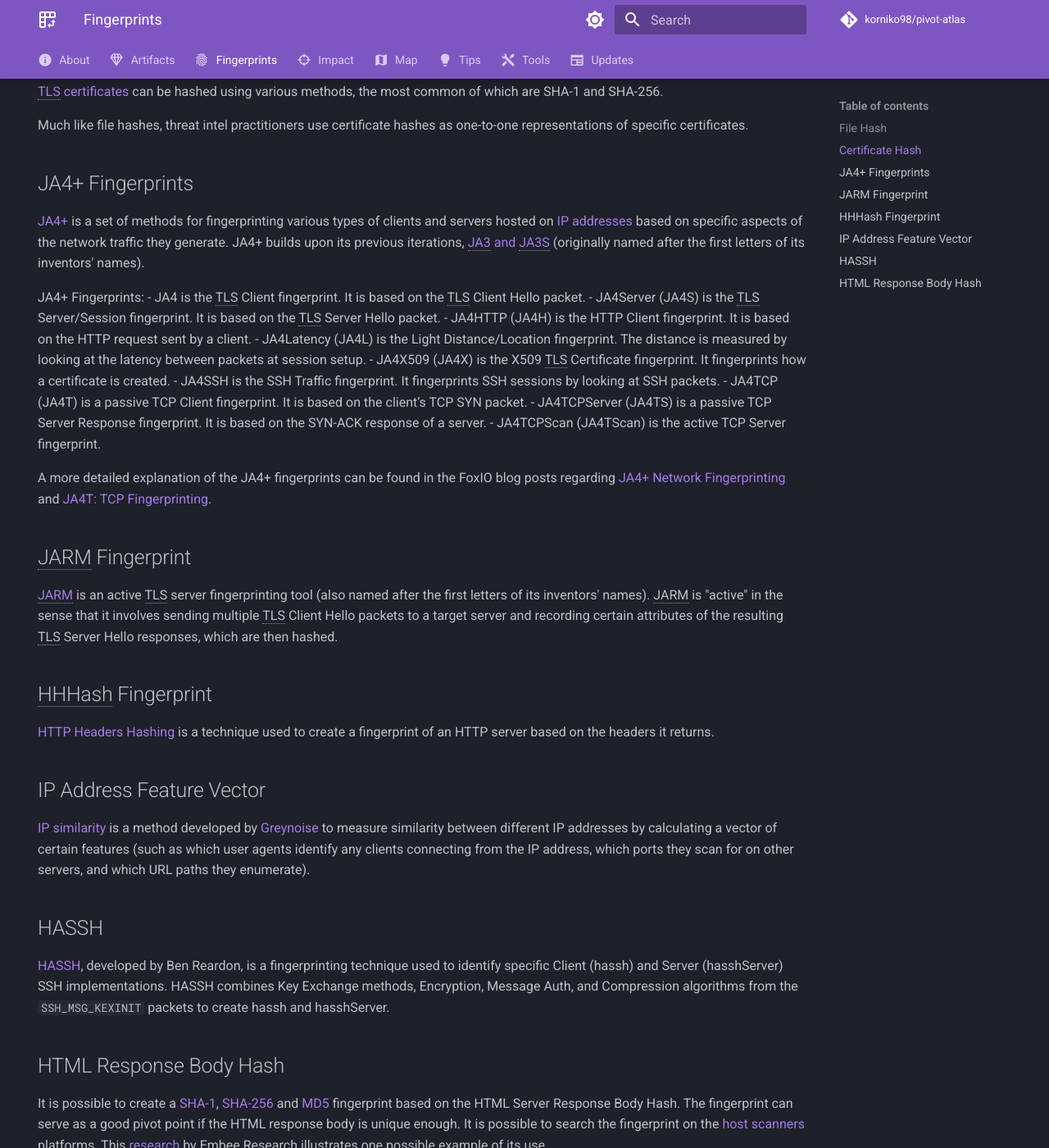
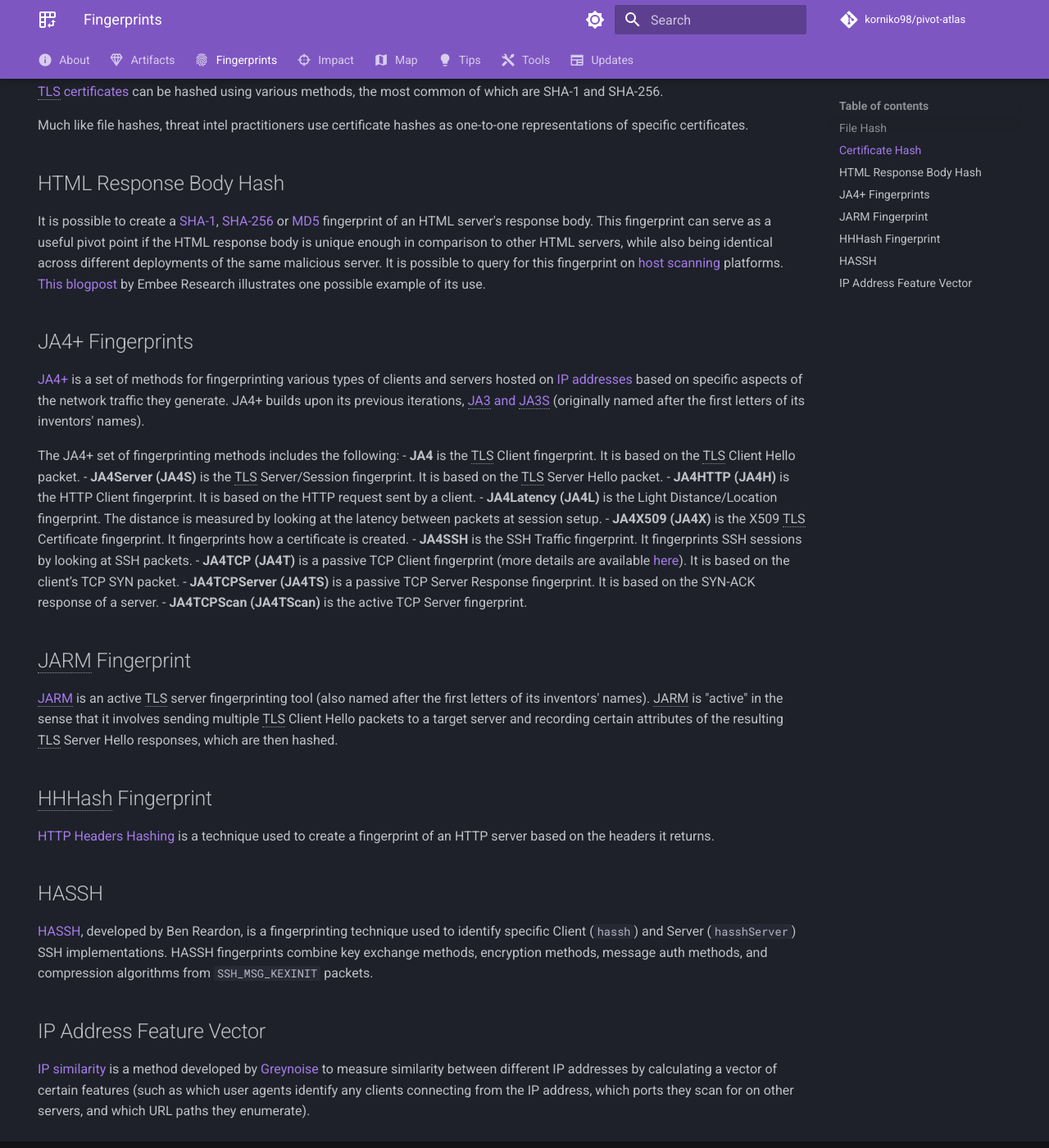
Before and after one commit to korniko98/pivot-atlas, an MkDocs documentation site: the page built from docs/fingerprints/index.md, in a window 1280 px wide and 1400 px high, scrolled down 666 px. Shown: the whole window at 82% size. Built offline with MkDocs 1.6.1 and Material for MkDocs 9.7.7, drawn with Linux system fonts in a browser that asks for light colours; comment, search, counter and statistics services are not loaded; some of the changed text lies outside the part shown.

Commit message:
Update index.md

```diff
--- a/docs/fingerprints/index.md
+++ b/docs/fingerprints/index.md
@@ -25,23 +25,24 @@
 
 Much like file hashes, threat intel practitioners use certificate hashes as one-to-one representations of specific certificates.
 
+## HTML Response Body Hash
+
+It is possible to create a [SHA-1](https://en.wikipedia.org/wiki/SHA-1), [SHA-256](https://en.wikipedia.org/wiki/SHA-2) or [MD5](https://en.wikipedia.org/wiki/MD5) fingerprint of an HTML server's response body. This fingerprint can serve as a useful pivot point if the HTML response body is unique enough in comparison to other HTML servers, while also being identical across different deployments of the same malicious server. It is possible to query for this fingerprint on [host scanning](/tools/#host-scanners) platforms. [This blogpost](https://www.embeeresearch.io/amadey-bot-infrastructure/) by Embee Research illustrates one possible example of its use.
+
 ## JA4+ Fingerprints
 
-[JA4+](https://medium.com/foxio/ja4-network-fingerprinting-9376fe9ca637) is a set of methods for fingerprinting various types of clients and servers hosted on [IP addresses](/artifacts/ip-address) based on specific aspects of the network traffic they generate. JA4+ builds upon its previous iterations, [JA3 and JA3S](https://engineering.salesforce.com/tls-fingerprinting-with-ja3-and-ja3s-247362855967/) (originally named after the first letters of its inventors' names).
+[JA4+](https://blog.foxio.io/ja4+-network-fingerprinting) is a set of methods for fingerprinting various types of clients and servers hosted on [IP addresses](/artifacts/ip-address) based on specific aspects of the network traffic they generate. JA4+ builds upon its previous iterations, [JA3 and JA3S](https://engineering.salesforce.com/tls-fingerprinting-with-ja3-and-ja3s-247362855967/) (originally named after the first letters of its inventors' names).
 
-JA4+ Fingerprints:
-- JA4 is the TLS Client fingerprint. It is based on the TLS Client Hello packet.
-- JA4Server (JA4S) is the TLS Server/Session fingerprint. It is based on the TLS Server Hello packet.
-- JA4HTTP (JA4H) is the HTTP Client fingerprint. It is based on the HTTP request sent by a client.
-- JA4Latency (JA4L) is the Light Distance/Location fingerprint. The distance is measured by looking at the latency between packets at session setup.
-- JA4X509 (JA4X) is the X509 TLS Certificate fingerprint. It fingerprints how a certificate is created.
-- JA4SSH is the SSH Traffic fingerprint. It fingerprints SSH sessions by looking at SSH packets.
-- JA4TCP (JA4T) is a passive TCP Client fingerprint. It is based on the client’s TCP SYN packet.
-- JA4TCPServer (JA4TS) is a passive TCP Server Response fingerprint. It is based on the SYN-ACK response of a server.
-- JA4TCPScan (JA4TScan) is the active TCP Server fingerprint.
-
-A more detailed explanation of the JA4+ fingerprints can be found in the FoxIO blog posts regarding [JA4+ Network Fingerprinting](https://blog.foxio.io/ja4+-network-fingerprinting) and [JA4T: TCP Fingerprinting](https://blog.foxio.io/ja4t-tcp-fingerprinting).
-
+The JA4+ set of fingerprinting methods includes the following:
+- **JA4** is the TLS Client fingerprint. It is based on the TLS Client Hello packet.
+- **JA4Server (JA4S)** is the TLS Server/Session fingerprint. It is based on the TLS Server Hello packet.
+- **JA4HTTP (JA4H)** is the HTTP Client fingerprint. It is based on the HTTP request sent by a client.
+- **JA4Latency (JA4L)** is the Light Distance/Location fingerprint. The distance is measured by looking at the latency between packets at session setup.
+- **JA4X509 (JA4X)** is the X509 TLS Certificate fingerprint. It fingerprints how a certificate is created.
+- **JA4SSH** is the SSH Traffic fingerprint. It fingerprints SSH sessions by looking at SSH packets.
+- **JA4TCP (JA4T)** is a passive TCP Client fingerprint (more details are available [here](https://blog.foxio.io/ja4t-tcp-fingerprinting)). It is based on the client’s TCP SYN packet.
+- **JA4TCPServer (JA4TS)** is a passive TCP Server Response fingerprint. It is based on the SYN-ACK response of a server.
+- **JA4TCPScan (JA4TScan)** is the active TCP Server fingerprint.
 
 ## JARM Fingerprint
 
@@ -51,14 +52,10 @@
 
 [HTTP Headers Hashing](https://www.foo.be/2023/07/HTTP-Headers-Hashing_HHHash) is a technique used to create a fingerprint of an HTTP server based on the headers it returns.
 
+## HASSH
+
+[HASSH](https://engineering.salesforce.com/open-sourcing-hassh-abed3ae5044c/), developed by Ben Reardon, is a fingerprinting technique used to identify specific Client (`hassh`) and Server (`hasshServer`) SSH implementations. HASSH fingerprints combine key exchange methods, encryption methods, message auth methods, and compression algorithms from `SSH_MSG_KEXINIT` packets.
+
 ## IP Address Feature Vector
 
 [IP similarity](https://www.greynoise.io/blog/how-we-built-ip-similarity) is a method developed by [Greynoise](https://www.greynoise.io/) to measure similarity between different IP addresses by calculating a vector of certain features (such as which user agents identify any clients connecting from the IP address, which ports they scan for on other servers, and which URL paths they enumerate).
-
-## HASSH
-
-[HASSH](https://engineering.salesforce.com/open-sourcing-hassh-abed3ae5044c/), developed by Ben Reardon, is a fingerprinting technique used to identify specific Client (hassh) and Server (hasshServer) SSH implementations. HASSH combines Key Exchange methods, Encryption, Message Auth, and Compression algorithms from the `SSH_MSG_KEXINIT` packets to create hassh and hasshServer.
-
-## HTML Response Body Hash
-
-It is possible to create a [SHA-1](https://en.wikipedia.org/wiki/SHA-1), [SHA-256](https://en.wikipedia.org/wiki/SHA-2) and [MD5](https://en.wikipedia.org/wiki/MD5) fingerprint based on the HTML Server Response Body Hash. The fingerprint can serve as a good pivot point if the HTML response body is unique enough. It is possible to search the fingerprint on the [host scanners](https://gopivot.ing/tools/) platforms. This [research](https://www.embeeresearch.io/amadey-bot-infrastructure/) by Embee Research illustrates one possible example of its use.
```
